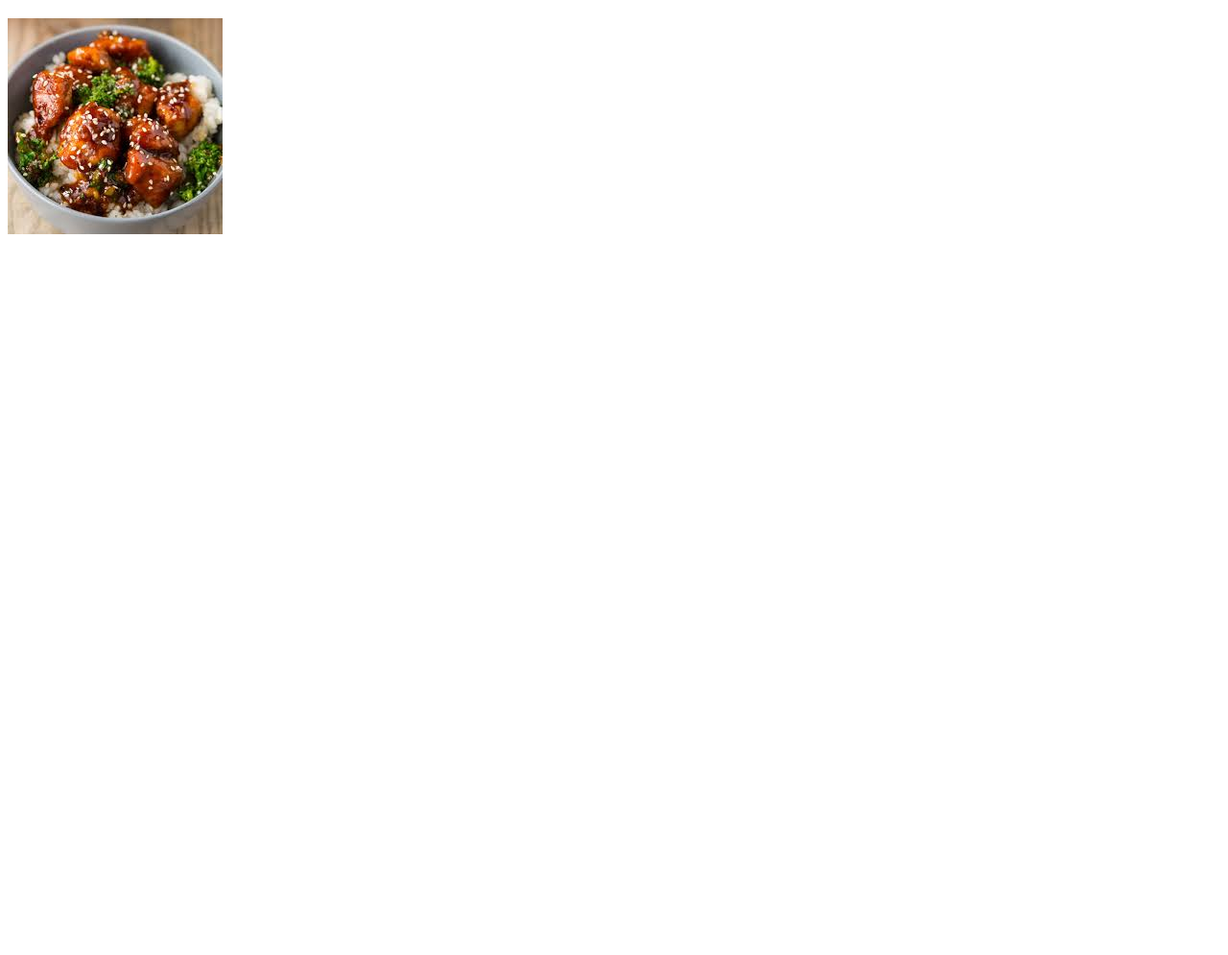
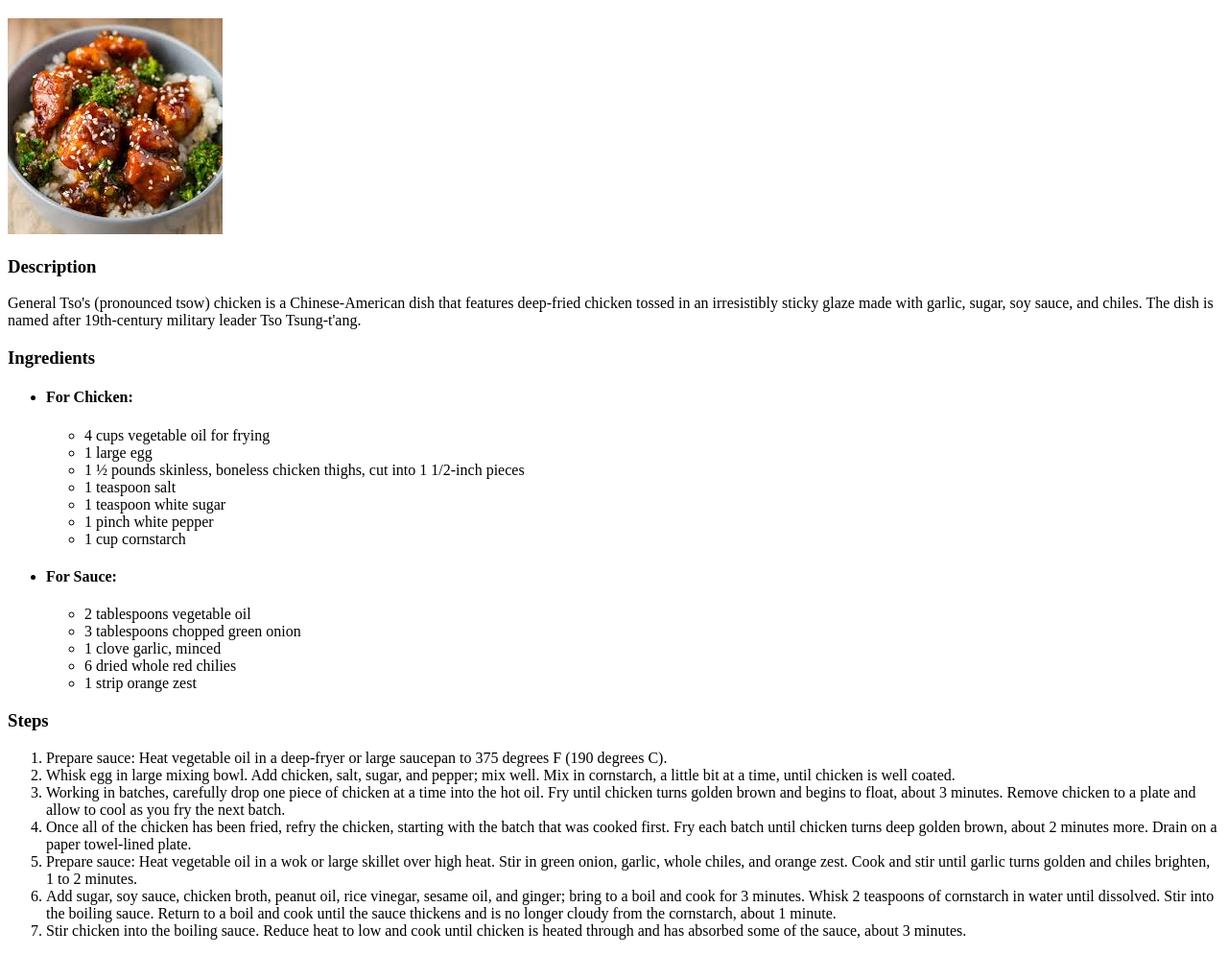
Before and after one commit to silentdmv/odin-recipies, a plain HTML site: page recipies/general-tso-chicken.html in a window 1280 px wide. Shown: the part 61-1056 px from the top of the page at 96% size. Before the commit the page ends 800 px from the top, so only its background shows below. Drawn offline with Linux system fonts and the light colour scheme.

Commit message:
Added content to the body of each recipe page

```diff
--- a/recipies/general-tso-chicken.html
+++ b/recipies/general-tso-chicken.html
@@ -1,13 +1,70 @@
 <!DOCTYPE html>
 <html lang="en">
+
 <head>
     <meta charset="UTF-8">
     <meta http-equiv="X-UA-Compatible" content="IE=edge">
     <meta name="viewport" content="width=device-width, initial-scale=1.0">
     <title>My First Cookbook</title>
 </head>
+
 <body>
     <h1>General Tso's Chicken</h1>
     <img src="../images/general-tsos.jpeg" alt="general-tso-chicken">
+
+    <h3>Description</h3>
+    <p>General Tso's (pronounced tsow) chicken is a Chinese-American dish that features deep-fried chicken tossed in an
+        irresistibly sticky glaze made with garlic, sugar, soy sauce, and chiles. The dish is named after 19th-century
+        military leader Tso Tsung-t'ang.</p>
+
+    <h3>Ingredients</h3>
+    <ul>
+        <li>
+            <h4>For Chicken:</h4>
+        </li>
+        <ul>
+            <li>4 cups vegetable oil for frying</li>
+            <li>1 large egg</li>
+            <li>1 ½ pounds skinless, boneless chicken thighs, cut into 1 1/2-inch pieces</li>
+            <li>1 teaspoon salt</li>
+            <li>1 teaspoon white sugar</li>
+            <li>1 pinch white pepper</li>
+            <li>1 cup cornstarch</li>
+        </ul>
+        <li>
+            <h4>For Sauce:</h4>
+        </li>
+        <ul>
+            <li>2 tablespoons vegetable oil</li>
+            <li>3 tablespoons chopped green onion</li>
+            <li>1 clove garlic, minced</li>
+            <li>6 dried whole red chilies</li>
+            <li>1 strip orange zest</li>
+        </ul>
+    </ul>
+
+    <h3>Steps</h3>
+    <ol>
+        <li>Prepare sauce: Heat vegetable oil in a deep-fryer or large saucepan
+            to 375 degrees F (190 degrees C).</li>
+        <li>Whisk egg in large mixing bowl. Add chicken, salt, sugar, and pepper; mix well. Mix in cornstarch, a little
+            bit at a time, until chicken is well coated.</li>
+        <li>Working in batches, carefully drop one piece of chicken at a time into the hot oil. Fry until chicken turns
+            golden brown and begins to float, about 3 minutes. Remove chicken to a plate and allow to cool as you fry
+            the next batch.</li>
+        <li>Once all of the chicken has been fried, refry the chicken, starting with the batch that was cooked first.
+            Fry each batch until chicken turns deep golden brown, about 2 minutes more. Drain on a paper towel-lined
+            plate.</li>
+        <li>Prepare sauce: Heat vegetable oil in a wok or large skillet over high heat. Stir in green onion, garlic,
+            whole chiles, and orange zest. Cook and stir until garlic turns golden and chiles brighten, 1 to 2 minutes.
+        </li>
+        <li>Add sugar, soy sauce, chicken broth, peanut oil, rice vinegar, sesame oil, and ginger; bring to a boil and
+            cook for 3 minutes. Whisk 2 teaspoons of cornstarch in water until dissolved. Stir into the boiling sauce.
+            Return to a boil and cook until the sauce thickens and is no longer cloudy from the cornstarch, about 1
+            minute.</li>
+        <li>Stir chicken into the boiling sauce. Reduce heat to low and cook until chicken is heated through and has
+            absorbed some of the sauce, about 3 minutes.</li>
+    </ol>
 </body>
+
 </html>
```
Also changed, not shown: index.html (+8 -3 lines), recipies/pasta-salad.html (+30 -0 lines), recipies/rice-and-beans.html (+29 -0 lines).
